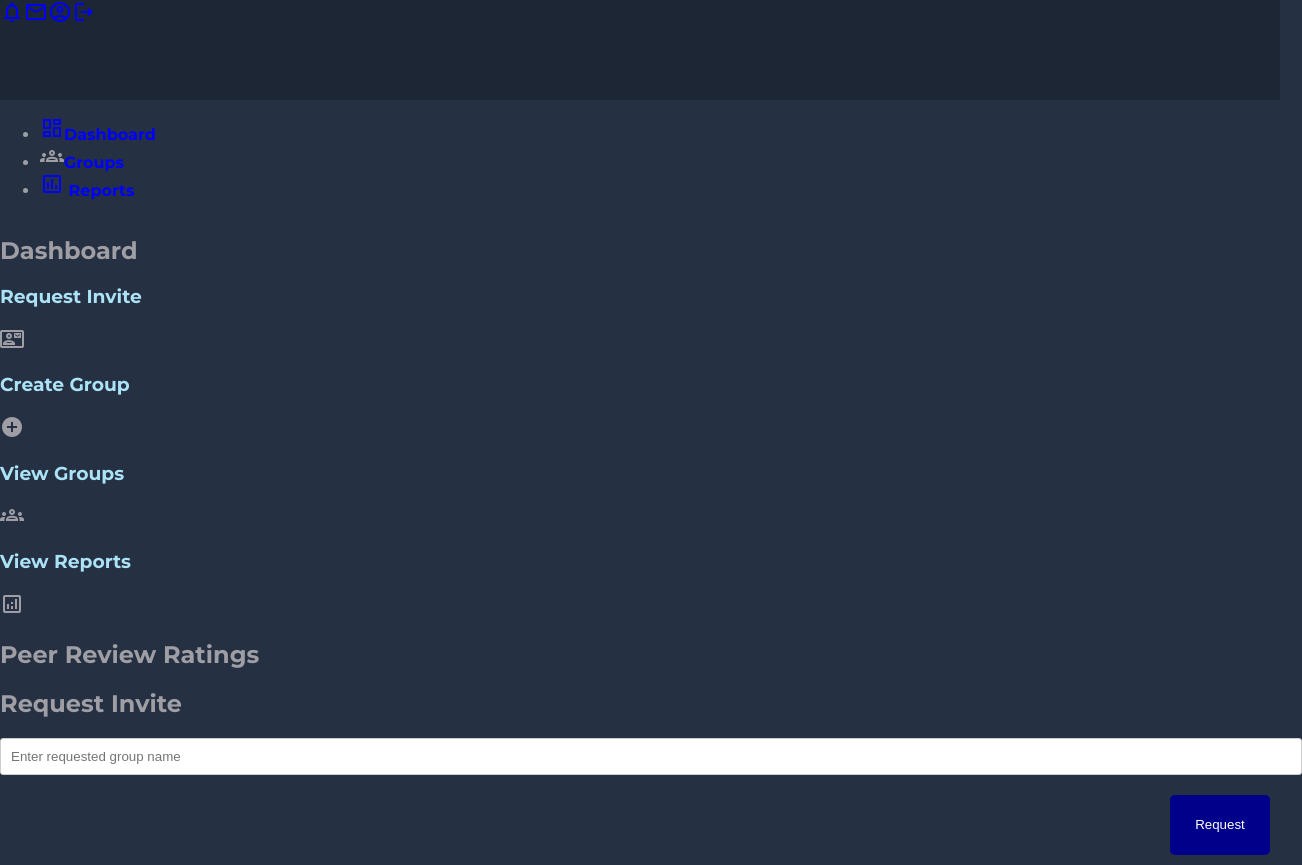
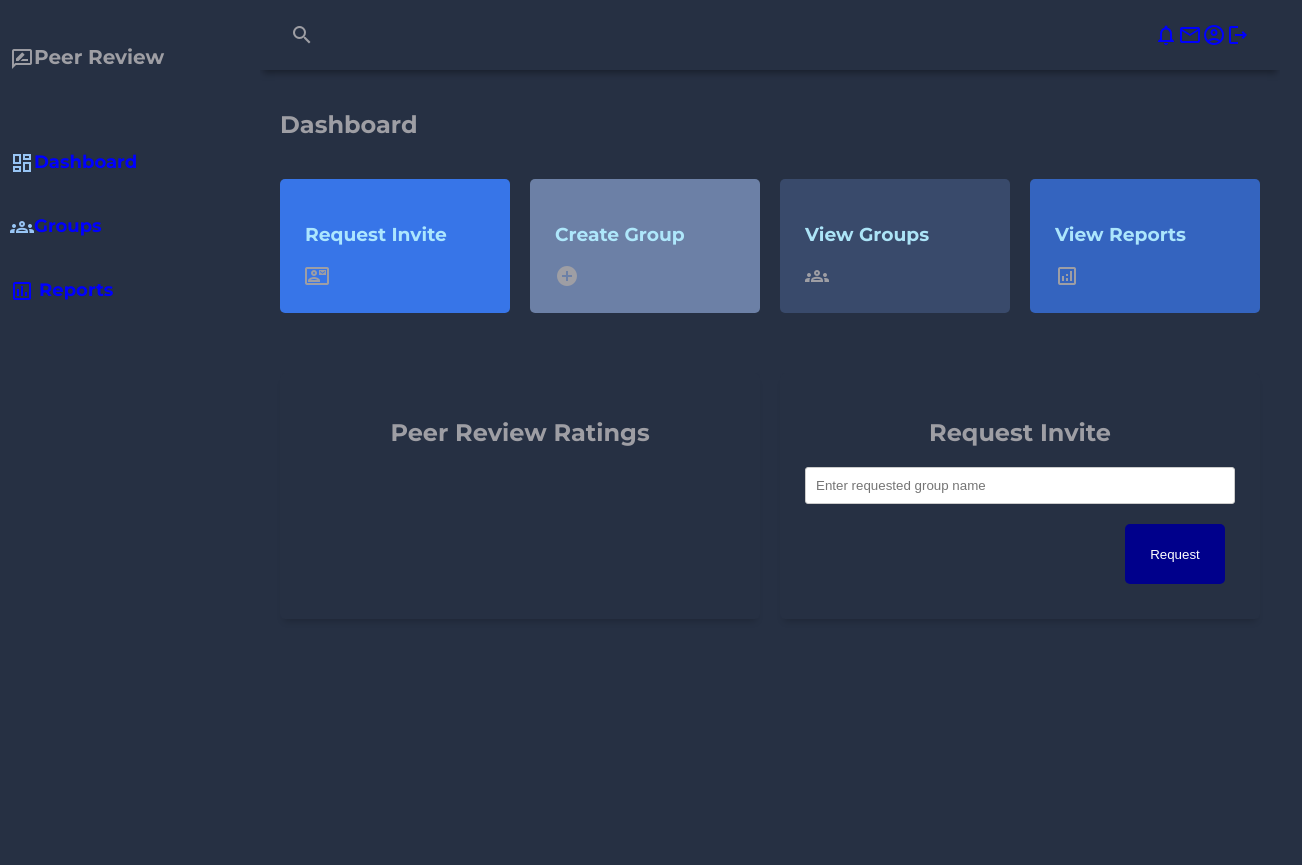
Before and after one commit to brensophab/MernWebsiteSD, a React (Create React App) app in the folder website_sd/frontend/: page /dashboard in a window 1280 px wide. Shown: the whole page, 1302 px wide, since content can reach past the window. After the commit the page ends 800 px from the top, so only its background shows below. Built offline with nearby package versions, Linux system fonts and the light colour scheme.

Commit message:
Fixed up dashboard display

```diff
--- a/website_sd/frontend/src/index.css
+++ b/website_sd/frontend/src/index.css
@@ -18,27 +18,40 @@
     color: #9e9ea4;
     font-family: 'Montserrat', sans-serif;
   }
+  .menu-icon {
+    display: none;
+  }
+
+  .material-icons-outlined {
+    vertical-align: middle;
+    line-height: 1px;
+    font-size: 35px;
+  }
 
   .grid-container {
     display: grid;
-    grid-template-columns: 1fr;
+    grid-template-columns: 260px 1fr 1fr 1fr;
     grid-template-rows: 0.2fr 3fr;
     grid-template-areas:
-      "header"
-      "main";
+      "sidebar header header header"
+      "sidebar main main main";
     height: 100vh;
   }
 
   .header {
     grid-area: header;
-    height: 100px;
-    background-color: #1d2634;
+    height: 70px;
+    display: flex;
+    align-items: center;
+    justify-content: space-between;
+    padding: 0 30px 0 30px;
+    box-shadow: 0 6px 7px -3px rgba(0, 0, 0, 0.35);
   }
 
   h1, h3 {
     color: rgba(178, 236, 255, 0.95);
   }
-
+/*
   body {
     margin: 0;
     padding: 0;
@@ -47,7 +60,165 @@
     font-family: 'Montserrat', sans-serif;
   }
 
+  */
+  #sidebar {
+    grid-area: sidebar;
+    height: 100%;
+    background-color: #263043;
+    overflow-y: auto;
+    transition: all 0.5s;
+    -webkit-transition: all 0.5s;
+  }
 
+
+  .sidebar-title {
+    display: flex;
+    justify-content: space-between;
+    align-items: center;
+    padding: 30px 30px 30px 10px;
+    margin-bottom: 30px;
+  }
+
+  .sidebar-title>span {
+    display: none;
+  }
+
+  .sidebar-brand {
+    margin-top: 15px;
+    font-size: 20px;
+    font-weight: 700;
+  }
+
+  .sidebar-list {
+    padding: 0;
+    margin-top: 15px;
+    list-style-type: none;
+  }
+
+  .sidebar-list-item {
+    padding: 20px 20px 20px 10px;
+    font-size: 18px;
+    color: #98c5f5;
+  }
+
+  .sidebar-list-item:hover {
+    background-color: rgba(255, 255, 255, 0.2);
+    cursor: pointer;
+  }
+
+  .sidebar-responsive{
+    display: inline !important;
+    position: absolute;
+    z-index: 12 !important;
+  }
+
+  .main-container {
+    grid-area: main;
+    overflow-y: auto;
+    padding: 20px 20px;
+    color: '#6c80a6';
+  }
+
+  .main-title{
+    display: flex;
+    justify-content:space-between;
+  }
+
+  .main-cards{
+    display: grid;
+    grid-template-columns: 1fr 1fr 1fr 1fr;
+    gap:20px;
+    margin:20px 0;
+  }
+
+  .card{
+    display:flex;
+    flex-direction:column;
+    justify-content: space-around;
+    padding: 25px;
+    border-radius: 5px;
+  }
+
+  .card:first-child{
+    background-color:rgb(55, 117, 232)
+  }
+
+  .card:nth-child(2){
+    background-color: #6c80a6;
+  }
+
+  .card:nth-child(3){
+    background-color: #394a6b;
+  }
+
+  .card:nth-child(4){
+    background-color:#3464bf;
+  }
+
+  .card-inner{
+    display:flex;
+    align-items: center;
+    justify-content: space-between;
+  }
+
+  .card-inner> .material-icons-outlined{
+    font-size: 45px;
+  }
+
+  .charts{
+    display:grid;
+    grid-template-columns: 1fr 1fr ;
+    gap:20px;
+    margin-top: 60px;
+  }
+
+  .charts-card{
+    background-color: #263043;
+    margin-bottom:20px;
+    padding:25px;
+    box-sizing: border-box;
+    -webkit-column-break-inside: avoid;
+    border-radius: 5px;
+    box-shadow: 0 6px 7px -4px rgba(0,0,0, 0.2)
+  }
+
+  .chart-title{
+    display:flex;
+    align-items:center;
+    justify-content:center;
+  }
+
+
+.form-input {
+    width: 100%;
+    padding: 10px; /* Add padding for better aesthetics */
+    box-sizing: border-box; /* Include padding in the width calculation */
+  }
+
+  .popup {
+    display: none;
+    position: fixed;
+    top: 50%;
+    left: 50%;
+    transform: translate(-50%, -50%);
+    background-color: white;
+    padding: 20px;
+    box-shadow: 0 0 10px rgba(0, 0, 0, 0.1);
+    z-index: 9999;
+  }
+
+  .popup-content {
+    max-width: 400px;
+    margin: 0 auto;
+  }
+
+  .close {
+    position: absolute;
+    top: 10px;
+    right: 10px;
+    cursor: pointer;
+  }
+  /*
   .container {
     background-color: #263043;
     padding: 50px;
@@ -57,7 +228,7 @@
     margin: auto;
     height: 500px;
   }
-
+  */
   h1 {
     text-align: center;
     margin-bottom: 20px;
--- a/website_sd/frontend/src/pages/Dashboard.jsx
+++ b/website_sd/frontend/src/pages/Dashboard.jsx
@@ -13,6 +13,12 @@
       <div className="grid-container">
         {/* Header */}
         <header className="header">
+        <div class="menu-icon" onclick="openSidebar()">
+      <span class="material-icons-outlined">menu</span>
+    </div>
+    <div class="header-left">
+      <span class="material-icons-outlined">search</span>
+    </div>
         <div className="header-right">
           <Link to="/error">
             <span className="material-icons-outlined">notifications</span>
@@ -32,12 +38,18 @@
 
         {/* Sidebar */}
         <aside id="sidebar">
+        <div class="sidebar-title">
+      <div class="sidebar-brand">
+      <span class="material-icons-outlined">rate_review</span>Peer Review
+      </div>
+      <span class="material-icons-outlined">close</span>
+      </div>
         {/* ... */}
         <ul className="sidebar-list">
           {/* View Dashboard */}
           <li className="sidebar-list-item">
-            <Link to="/Dashboard">
               <span className="material-icons-outlined">dashboard</span>
+              <Link to="/Dashboard">
               Dashboard
             </Link>
           </li>
@@ -46,6 +58,7 @@
             <span className="material-icons-outlined">groups</span>
             <Link to="/Groups">Groups</Link>
           </li>
+
           {/* ... other sidebar items ... */}
           {/* Reports */}
           <li className="sidebar-list-item">
```
